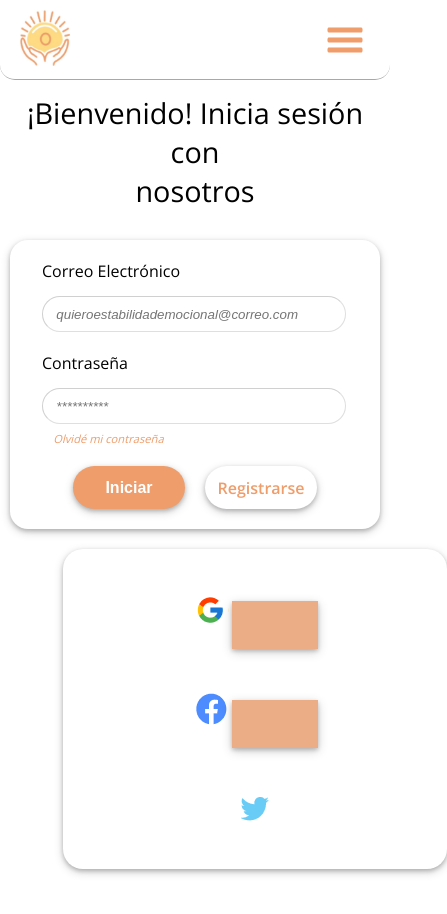
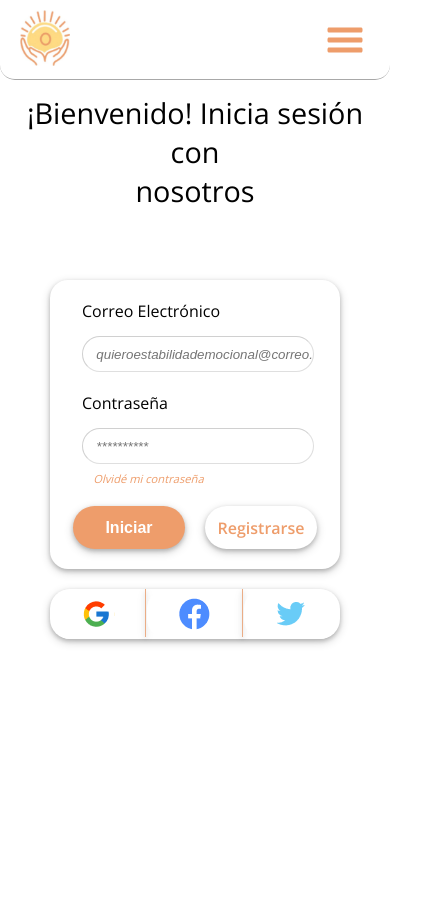
Before and after one commit to sabucds/Open-Mind-Psychology, a React (Create React App) app: page /iniciar in a window 390 px wide. Shown: the top 914 px of the page, 447 px wide, since content can reach past the window. After the commit the page ends 844 px from the top, so only its background shows below. Built offline with nearby package versions, Linux system fonts and the light colour scheme; no server answers.

Commit message:
registro responsive

```diff
--- a/src/components/Navbar/Navbar.jsx
+++ b/src/components/Navbar/Navbar.jsx
@@ -21,18 +21,15 @@ const Navbar = () => {
   const handleClickCuenta = () => {
     setClickedCuenta(!clickedCuenta);
   };
-  const { user } = useContext(UserContext);
+  const { user, setuser } = useContext(UserContext);
   const history = useHistory();
   const handleLogout = async () => {
     setClickedProfile(false);
     await auth.signOut();
-    // setUser(null);
+    setuser(null);
     history.push("/");
   };
 
-  if (!!user) {
-    console.log(user);
-  }
   function mapear(estructura, clicked) {
     return estructura.map(({ url, title }, index) => {
       return (
@@ -100,8 +97,6 @@ const Navbar = () => {
               className={
                 clickedCuenta ? "nav-links cuenta-iniciada" : "nav-links close"
               }
-              exact
-              activeClassName="active"
               onClick={handleClickCuenta}
             >
               <div className="nav-link clic-cuenta">
--- a/src/components/pages/IniciarSesion/IniciarSesion.css
+++ b/src/components/pages/IniciarSesion/IniciarSesion.css
@@ -188,6 +188,60 @@ body {
   margin-top: 0.5em;
 }
 
+@media screen and (max-width: 850px) {
+  .bottom-main {
+    flex-direction: column;
+    height: 100%;
+    width: 100%;
+    padding: 50px;
+  }
+  .inicio-box {
+    width: 100%;
+    height: max-content;
+    margin-bottom: 20px;
+  }
+  .inicio-sesion {
+    border-radius: 1.125em;
+    width: 100%;
+    height: max-content;
+    flex-direction: column;
+  }
+  .buttons {
+    width: 100%;
+    flex-direction: row;
+  }
+  #login-data {
+    margin-top: 20px;
+    margin-bottom: 20px;
+    margin-right: 20px;
+  }
+  .register-button {
+    margin-top: 20px;
+  }
+  #re-register {
+    margin-bottom: 20px;
+  }
+  .inputsForm {
+    margin-top: 1em;
+    width: 90%;
+    height: 2.75em;
+  }
+  .email-box {
+    margin-left: 2em;
+    margin-top: 20px;
+  }
+  .passwordBox {
+    margin-top: 20px;
+    margin-left: 2em;
+  }
+  .rrss-box {
+    width: 100%;
+
+    margin-bottom: 0;
+    margin-left: 0;
+  }
+}
+
 @media screen and (max-width: 600px) {
   .bottom-main {
     flex-direction: column;
@@ -236,7 +290,6 @@ body {
   }
   .rrss-box {
     width: 100%;
-    height: 70px;
     height: max-content;
     flex-direction: row;
     margin-bottom: 50px;
--- a/src/components/pages/acercade/AcercaDe.css
+++ b/src/components/pages/acercade/AcercaDe.css
@@ -48,11 +48,11 @@
   background-image: url("../../img/sitting-1.png");
 }
 
-@media screen and (max-width: 600px) {
+@media screen and (max-width: 850px) {
   .about {
     width: 100%;
     height: 100%;
-    padding: 50px 20px;
+    padding: 50px 50px;
   }
   .text-box {
     width: 100%;
@@ -65,3 +65,10 @@
     margin-bottom: 30;
   }
 }
+@media screen and (max-width: 600px) {
+  .about {
+    width: 100%;
+    height: 100%;
+    padding: 50px 20px;
+  }
+}
--- a/src/components/pages/registro/RegistroUser.css
+++ b/src/components/pages/registro/RegistroUser.css
@@ -14,6 +14,9 @@ body {
   width: 100%;
   position: relative;
   font-family: "Open Sans", sans-serif;
+}
+.registrate-con {
+  display: none;
 }
 
 .left-col {
@@ -196,3 +199,159 @@ button:focus {
   margin-left: 16px;
   margin-top: 8px;
 }
+
+@media screen and (max-width: 850px) {
+  .bottom-main {
+    flex-direction: column;
+    height: 100%;
+    width: 100%;
+    padding: 50px;
+  }
+  .inicio-box {
+    width: 100%;
+    height: max-content;
+    margin-bottom: 20px;
+  }
+  .inicio-sesion {
+    border-radius: 1.125em;
+    width: 100%;
+    height: max-content;
+    flex-direction: column;
+  }
+  .buttons {
+    width: 100%;
+    flex-direction: row;
+  }
+  #login-data {
+    margin-top: 20px;
+    margin-bottom: 20px;
+    margin-right: 20px;
+  }
+  .register-button {
+    margin-top: 20px;
+  }
+  #re-register {
+    margin-bottom: 20px;
+  }
+  .inputsForm {
+    margin-top: 1em;
+    width: 90%;
+    height: 2.75em;
+  }
+  .email-box {
+    margin-left: 2em;
+    margin-top: 20px;
+  }
+  .passwordBox {
+    margin-top: 20px;
+    margin-left: 2em;
+  }
+  .rrss-box {
+    width: 100%;
+    margin-bottom: 0;
+    margin-left: 0;
+  }
+  .img1 {
+    display: none;
+  }
+}
+@media screen and (max-width: 600px) {
+  .buttons {
+    width: 100%;
+    flex-direction: row;
+  }
+
+  .rrss-box {
+    width: 100%;
+    margin-left: 0;
+    height: max-content;
+    flex-direction: row;
+    margin-bottom: 20px;
+  }
+  .textito {
+    display: none;
+  }
+  .sep {
+    height: 3em;
+    margin-top: 0;
+    width: 1px;
+  }
+  .lastLine {
+    display: none;
+  }
+  .buttonsRS {
+    height: 50px;
+    background-color: none;
+    width: 100%;
+    justify-content: space-evenly;
+    align-items: center;
+    border-radius: 20px;
+  }
+  .main-RegistroUser {
+    margin-top: 80px;
+    height: 100%;
+    width: 100%;
+    padding: 30px 20px;
+  }
+  .flexbox-container {
+    height: 100%;
+    width: 100%;
+    display: flex;
+    flex-direction: column-reverse;
+    justify-content: start;
+    align-items: center;
+  }
+  .left-col {
+    width: 100%;
+    height: max-content;
+    display: flex;
+    flex-direction: column;
+    flex: 0;
+    flex-wrap: nowrap;
+  }
+  .all-form {
+    margin-top: 10px;
+    margin-left: 0;
+    width: 100%;
+  }
+  .formulario-input {
+    display: unset;
+    width: 100%;
+    height: 35px;
+  }
+  .right-col {
+    width: 100%;
+    height: max-content;
+    justify-content: center;
+    align-items: center;
+    margin-top: 30px;
+    margin-right: 0;
+  }
+  .dist {
+    width: 33%;
+    height: max-content;
+    display: flex;
+    justify-content: center;
+  }
+  .registro-button {
+    margin-top: 30px;
+    margin-left: 0;
+    margin-right: 0;
+  }
+  .boton-registro-a {
+    width: 100%;
+    display: flex;
+    justify-content: center;
+  }
+  .registrate-con {
+    display: block;
+    margin: 20px 0;
+    font-size: 1.2em;
+  }
+  .datos-titulo {
+    margin-bottom: 10px;
+  }
+  .TitleRegister {
+    font-size: 2rem;
+  }
+}
--- a/src/components/pages/registro/RegistroUser.jsx
+++ b/src/components/pages/registro/RegistroUser.jsx
@@ -108,6 +108,9 @@ const RegistroUser = () => {
       </div>
       <div className="flexbox-container">
         <div className="left-col">
+          <div className="registrate-con titulos datos-titulo">
+            O ingresando tus datos:
+          </div>
           <form onSubmit={handleSubmit} className="all-form">
             <label htmlFor="nombre" className="titulos">
               Nombre{" "}
@@ -208,6 +211,7 @@ const RegistroUser = () => {
             </label>
             <br />
 
+            <div className="boton-registro-a">
               <button
                 type="button"
                 className="registro-button"
@@ -215,10 +219,12 @@ const RegistroUser = () => {
               >
                 Iniciar
               </button>
+            </div>
           </form>
         </div>
 
         <div className="right-col">
+          <div className="registrate-con titulos">Regístrate con:</div>
           <div className="rrss-box">
             <div className="dist">
               <button
@@ -251,7 +257,7 @@ const RegistroUser = () => {
                 <div className="image3log"></div>
                 <p className="textito"> Ingresar con cuenta de Twitter</p>
               </button>
-              <hr class="solid" className="sep" />
+              <hr class="solid" className="sep lastLine" />
             </div>
           </div>
           <img
--- a/src/components/pages/registro/SeleccionRegistro.css
+++ b/src/components/pages/registro/SeleccionRegistro.css
@@ -119,6 +119,55 @@ body {
   color: #ee9d6b;
 }
 
+@media screen and (max-width: 850px) {
+  .compInicioSesion {
+    margin-top: 80px;
+    height: max-content;
+    width: 100%;
+    padding: 50px;
+    align-items: center;
+  }
+  .button {
+    width: 80%;
+    height: 30%;
+    border-radius: 20px;
+  }
+  .left-column {
+    width: 50%;
+    height: 100%;
+    margin-top: 0px;
+  }
+
+  .boxes {
+    margin-top: 0;
+    width: 300px;
+    height: 300px;
+    display: flex;
+    border-radius: 20px;
+  }
+  .image-1 {
+    width: 100px;
+    height: 110px;
+    background-image: url("../../img/Vector2.png");
+    background-size: contain;
+    background-repeat: no-repeat;
+    background-position: center;
+  }
+  .image {
+    width: 80px;
+    height: 90px;
+    background-image: url("../../img/Vector.png");
+    background-size: contain;
+    background-repeat: no-repeat;
+    background-position: center;
+  }
+
+  .right-column {
+    width: 50%;
+    height: 100%;
+  }
+}
+
 @media screen and (max-width: 600px) {
   .compInicioSesion {
     margin-top: 80px;
```
Lines whose indentation alone changed are shown as unchanged.
